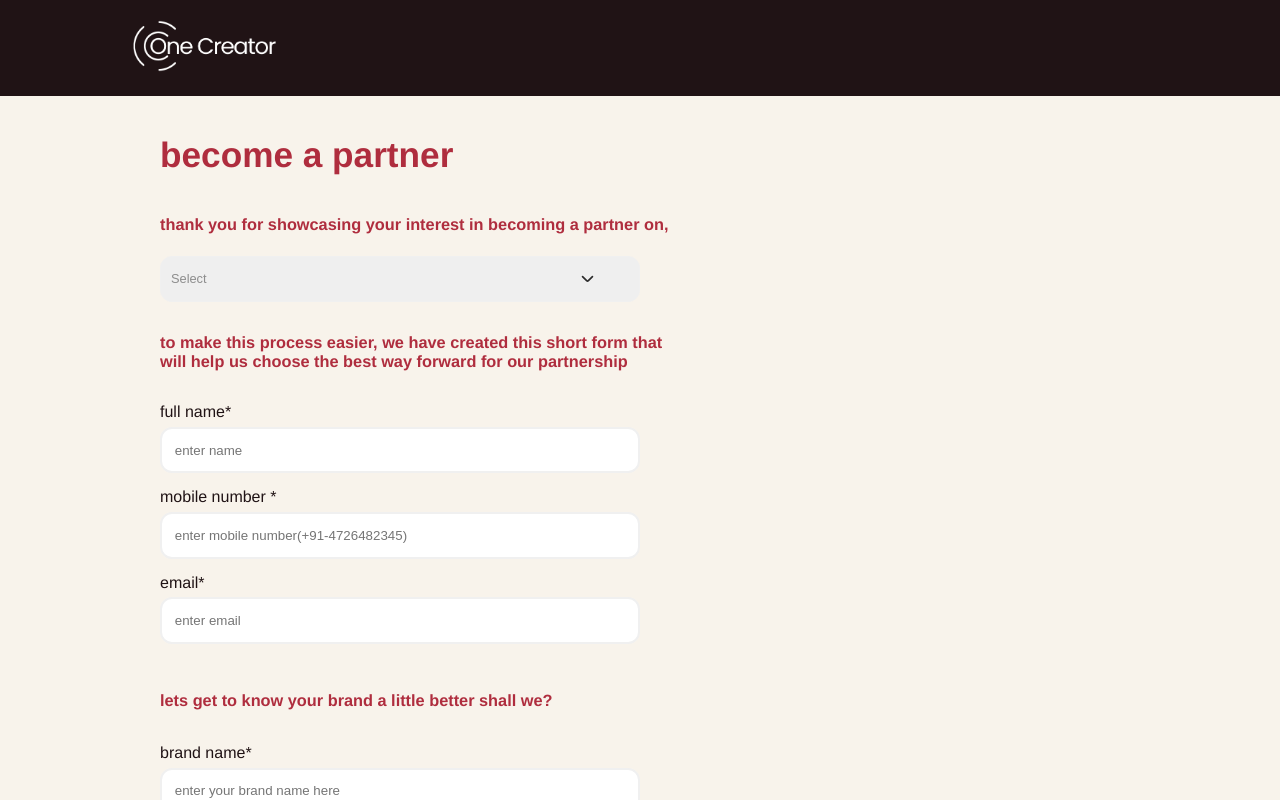
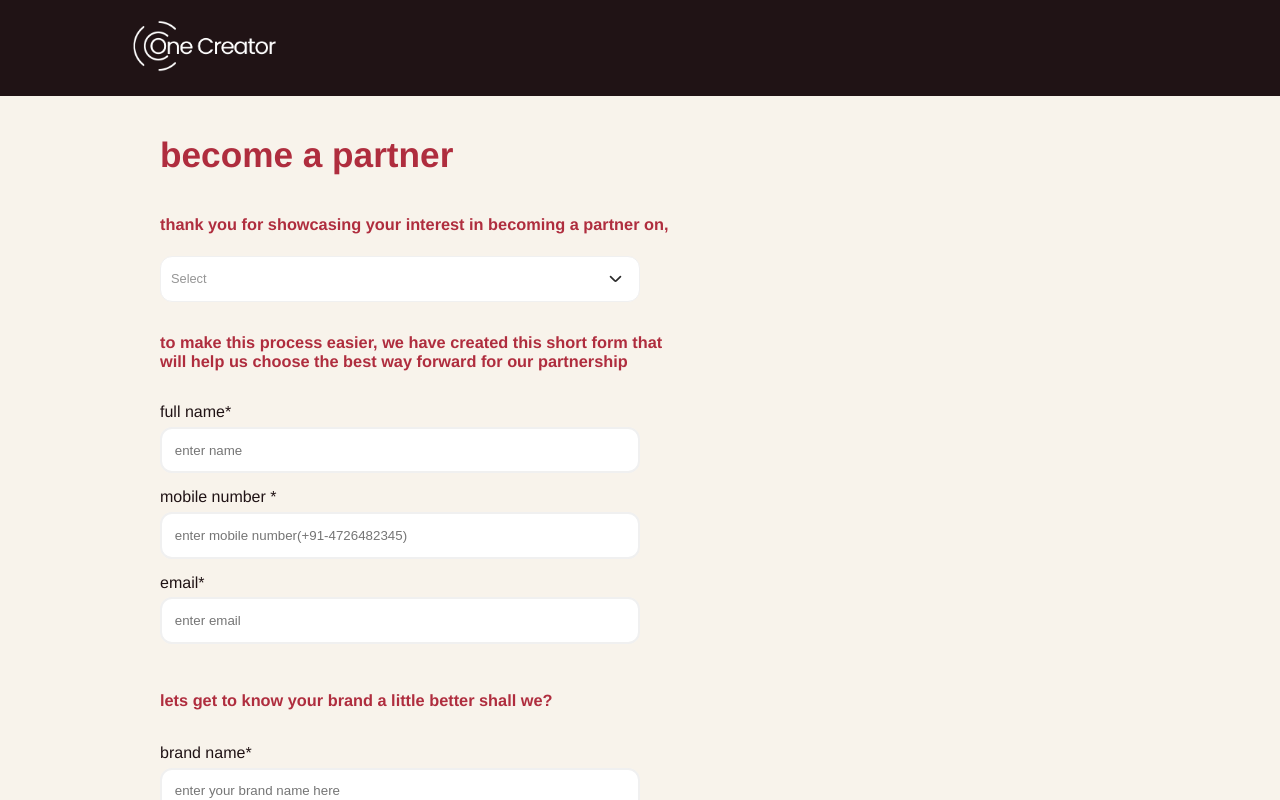
Before and after one commit to vk-0-7/One_creator_brands, a Next.js app: page /brand-partnership in a window 1280 px wide. Shown: the top 800 px of the page. Built offline with nearby package versions, Linux system fonts and the light colour scheme.

Commit message:
issue fixed

```diff
--- a/styles/brand-partnership.module.css
+++ b/styles/brand-partnership.module.css
@@ -28,6 +28,7 @@
 }
 
 #select{
+
     position: relative;
     /* border: 1px solid red; */
 }
@@ -35,7 +36,7 @@
 #select img{
     position: absolute;
     top: 55%;
-    right: 15%;
+    left: 28rem;
     height: 15px;
     width: 15px;
 }
@@ -47,6 +48,7 @@
 
 
 .main_div select{
+    background-color: white;
     padding-block: 10px;
     appearance: none;
     margin-top: 0.3rem;
```
